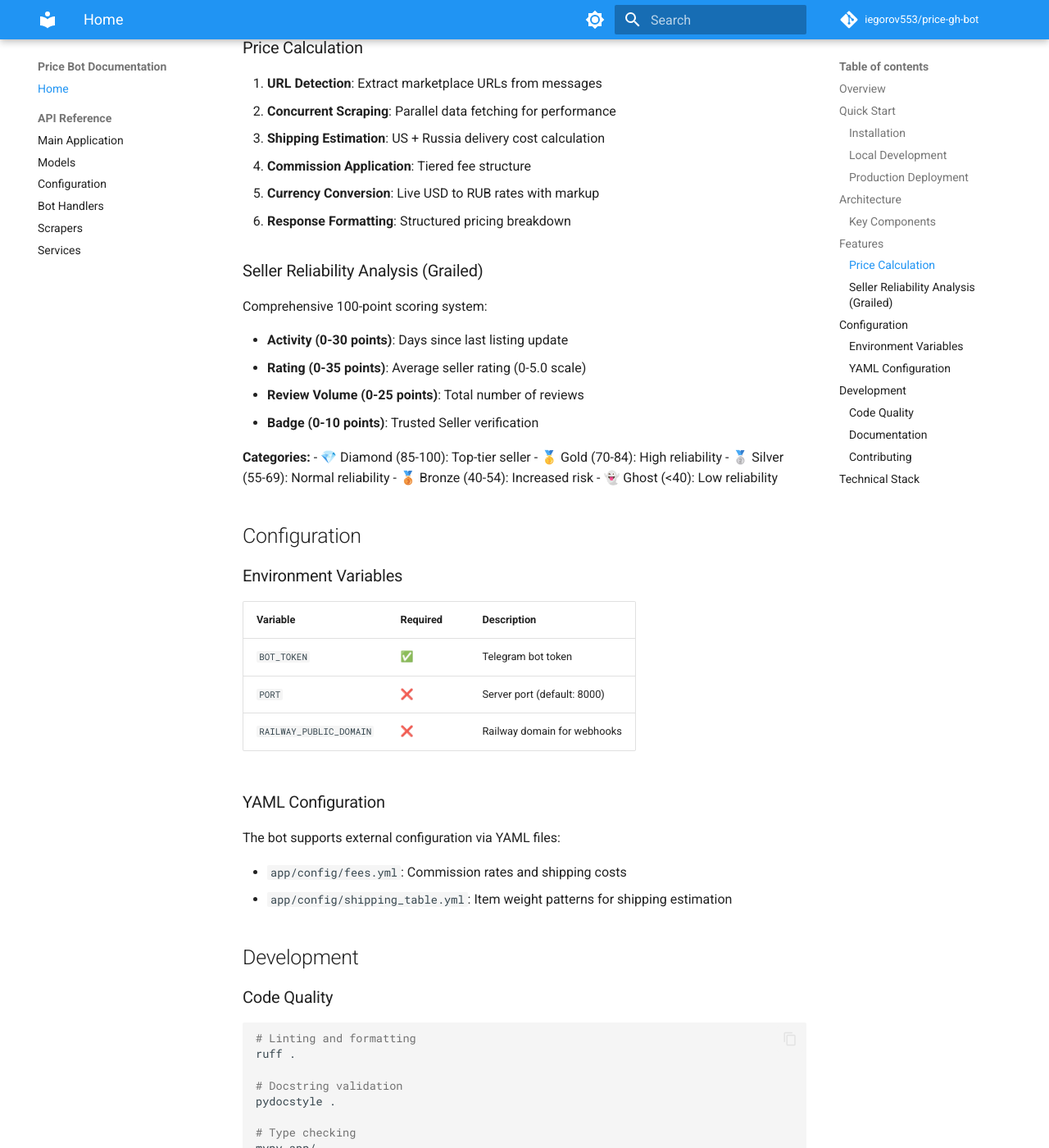
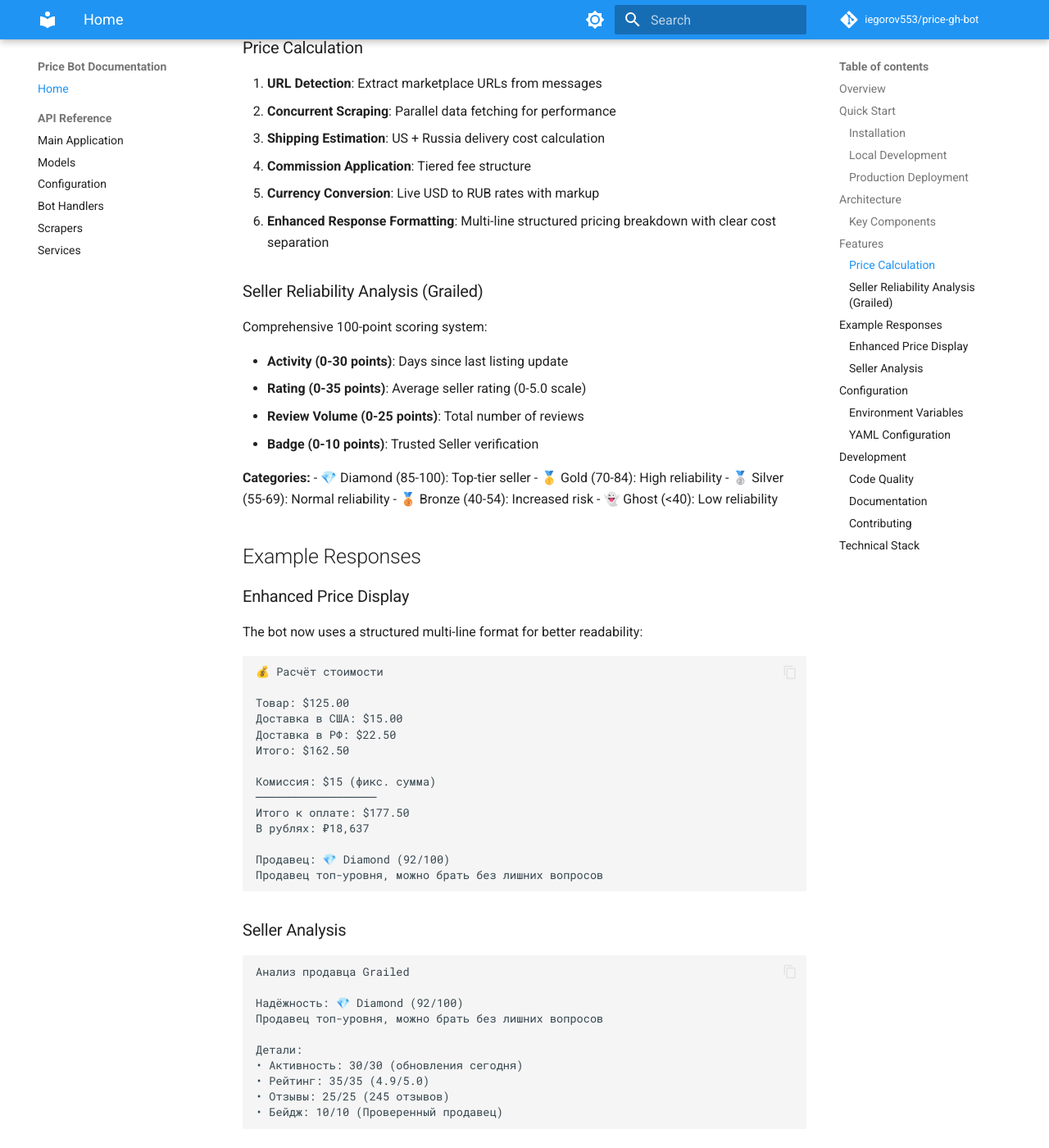
Before and after one commit to iegorov553/price-gh-bot, an MkDocs documentation site: the page built from docs/index.md, in a window 1280 px wide and 1400 px high, scrolled down 2478 px. Shown: the whole window at 82% size. Built offline with MkDocs 1.6.1 and Material for MkDocs 9.7.7, drawn with Linux system fonts in a browser that asks for light colours; comment, search, counter and statistics services are not loaded.

Commit message:
Update all project documentation with enhanced price display format
- Add comprehensive documentation for new structured multi-line price format
- Update CLAUDE.md with June 2025 price formatting improvements and implementation details
- Enhance README.md examples to showcase new clear cost breakdown display
- Expand docs/index.md with example responses demonstrating improved user experience
- Update API documentation in docs/api/bot.md with formatting enhancements
- Document transition from single-line to multi-line structured pricing
- Include technical implementation details and user experience improvements

🤖 Generated with [Claude Code](https://claude.ai/code)

Co-Authored-By: Claude <noreply@anthropic.com>

````diff
--- a/docs/index.md
+++ b/docs/index.md
@@ -94,7 +94,7 @@ graph TD
 3. **Shipping Estimation**: US + Russia delivery cost calculation
 4. **Commission Application**: Tiered fee structure
 5. **Currency Conversion**: Live USD to RUB rates with markup
-6. **Response Formatting**: Structured pricing breakdown
+6. **Enhanced Response Formatting**: Multi-line structured pricing breakdown with clear cost separation
 
 ### Seller Reliability Analysis (Grailed)
 
@@ -111,6 +111,44 @@ Comprehensive 100-point scoring system:
 - 🥈 Silver (55-69): Normal reliability
 - 🥉 Bronze (40-54): Increased risk
 - 👻 Ghost (<40): Low reliability
+
+## Example Responses
+
+### Enhanced Price Display
+
+The bot now uses a structured multi-line format for better readability:
+
+```
+💰 Расчёт стоимости
+
+Товар: $125.00
+Доставка в США: $15.00
+Доставка в РФ: $22.50
+Итого: $162.50
+
+Комиссия: $15 (фикс. сумма)
+──────────────────
+Итого к оплате: $177.50
+В рублях: ₽18,637
+
+Продавец: 💎 Diamond (92/100)
+Продавец топ-уровня, можно брать без лишних вопросов
+```
+
+### Seller Analysis
+
+```
+Анализ продавца Grailed
+
+Надёжность: 💎 Diamond (92/100)
+Продавец топ-уровня, можно брать без лишних вопросов
+
+Детали:
+• Активность: 30/30 (обновления сегодня)
+• Рейтинг: 35/35 (4.9/5.0)
+• Отзывы: 25/25 (245 отзывов)
+• Бейдж: 10/10 (Проверенный продавец)
+```
 
 ## Configuration
 
````
Also changed, not shown: CLAUDE.md (+34 -1 lines), README.md (+12 -2 lines), docs/api/bot.md (+13 -3 lines).
